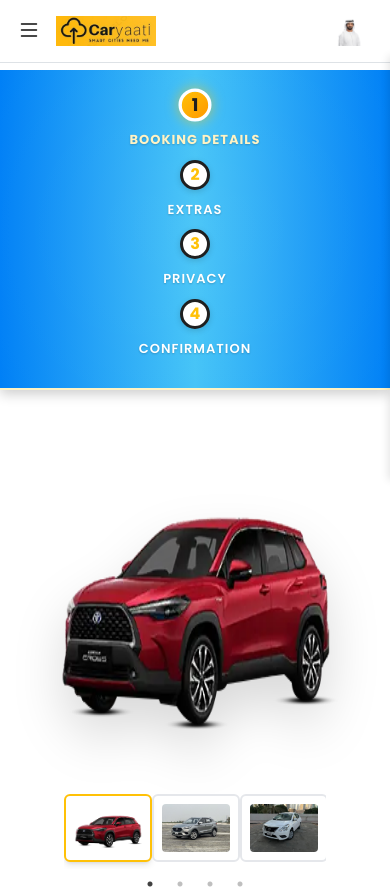
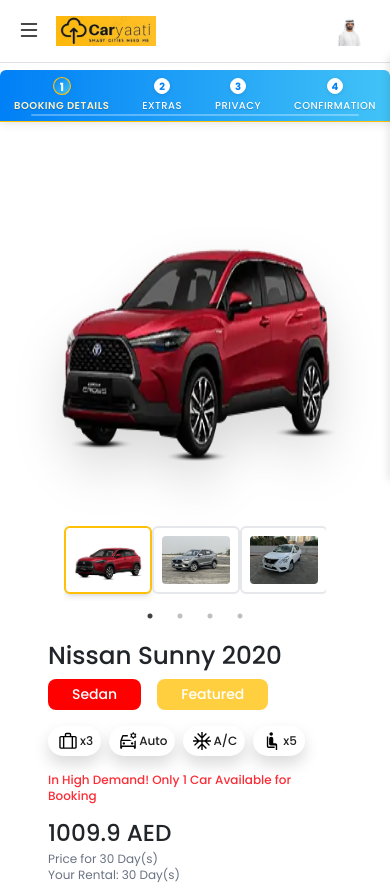
Before and after one commit to Softseektechnology/caryaati, a Next.js app: page /Booknow in a window 390 px wide. Shown: the top 889 px of the page. Built offline with nearby package versions, Linux system fonts and the light colour scheme.

Commit message:
Book now stepper bar change and car card gap fix

```diff
--- a/src/app/Booknow/Booknow.module.css
+++ b/src/app/Booknow/Booknow.module.css
@@ -39,28 +39,17 @@
   backface-visibility: hidden;
 }
 
-/* Stepper Styles */
+/* Stepper Styles (Desktop) */
 .stepper {
   display: flex;
   justify-content: space-between;
   padding: 20px;
-  background: linear-gradient(90deg, #0080F6, #42C3F7,#0080F6 );
-  border-bottom: 2px solid #fff3c4;
+  background: linear-gradient(90deg, #0080F6, #42C3F7);
+  border-bottom: 2px solid #ffc107;
   border-radius: 0;
   box-shadow: 0 4px 12px rgba(0, 0, 0, 0.2);
   position: relative;
   overflow: hidden;
-}
-
-.stepper::before {
-  content: '';
-  position: absolute;
-  top: 0;
-  left: 0;
-  width: 100%;
-  height: 100%;
-  background: radial-gradient(circle at 50% 50%, rgba(255, 255, 255, 0.2), transparent);
-  opacity: 0.3;
 }
 
 .stepperItem {
@@ -68,16 +57,13 @@
   flex-direction: column;
   align-items: center;
   cursor: pointer;
-  position: relative;
   flex: 1;
   text-align: center;
-  transition: transform 0.4s ease, opacity 0.4s ease;
-  z-index: 2;
+  transition: transform 0.3s ease;
 }
 
 .stepperItem:hover {
   transform: scale(1.05);
-  opacity: 0.9;
 }
 
 .stepperItem:not(:last-child)::after {
@@ -101,20 +87,20 @@
   display: flex;
   align-items: center;
   justify-content: center;
-  color: #ffc107;
+  color: #0080F6;
   font-weight: 700;
   font-size: 18px;
   z-index: 2;
   margin-bottom: 10px;
-  transition: all 0.4s ease;
+  transition: all 0.3s ease;
   box-shadow: 0 2px 6px rgba(0, 0, 0, 0.15);
 }
 
 .stepperItemActive .stepperCircle {
-  background: linear-gradient(135deg, #ffc107, #ff9800);
-  border-color: #ffffff;
-  color: #1f1f1f;
-  box-shadow: 0 0 12px rgba(255, 193, 7, 0.6);
+  background: linear-gradient(135deg, #0080F6, #42C3F7);
+  border-color: #ffc107;
+  color: #ffffff;
+  box-shadow: 0 0 10px rgba(0, 128, 246, 0.6);
   transform: scale(1.1);
 }
 
@@ -134,6 +120,165 @@
   font-weight: 700;
 }
 
+.progressBar {
+  position: absolute;
+  bottom: 10px;
+  left: 10%;
+  right: 10%;
+  height: 4px;
+  background: rgba(255, 255, 255, 0.2);
+  border-radius: 2px;
+  overflow: hidden;
+  z-index: 1;
+}
+
+.progressFill {
+  height: 100%;
+  background: linear-gradient(90deg, #0080F6, #42C3F7);
+  box-shadow: 0 0 8px rgba(0, 128, 246, 0.5);
+  transition: width 0.5s ease-in-out;
+  animation: gradientSlide 3s ease-in-out infinite;
+}
+
+/* Stepper Styles for Tablets and Mobiles */
+@media (max-width: 1024px) {
+  .stepper {
+    display: flex;
+    flex-direction: row;
+    justify-content: space-between;
+    padding: 10px 8px;
+    background: linear-gradient(90deg, #0080F6, #42C3F7);
+    border-bottom: 1px solid #ffc107;
+    border-radius: 8px 8px 0 0;
+    box-shadow: 0 2px 10px rgba(0, 0, 0, 0.1);
+    overflow: hidden;
+    position: relative; /* Not sticky, scrolls with content */
+  }
+
+  .stepperItem {
+    flex: 0 0 auto;
+    margin: 0 10px;
+    transition: transform 0.3s ease;
+  }
+
+  .stepperItem:hover {
+    transform: scale(1.05);
+  }
+
+  .stepperCircle {
+    width: 20px;
+    height: 20px;
+    font-size: 12px;
+    border: 2px solid #ffffff;
+    box-shadow: 0 1px 4px rgba(0, 0, 0, 0.1);
+    background: #ffffff;
+    color: #0080F6;
+    margin-bottom: 6px;
+  }
+
+  .stepperItemActive .stepperCircle {
+    background: linear-gradient(135deg, #0080F6, #42C3F7);
+    border-color: #ffc107;
+    color: #ffffff;
+    box-shadow: 0 0 8px rgba(0, 128, 246, 0.5);
+    transform: scale(1.1);
+    animation: pulseGlow 1.5s infinite ease-in-out;
+  }
+
+  .stepperItem:not(:last-child)::after {
+    display: none; /* Remove connectors to save space */
+  }
+
+  .stepperLabel {
+    font-size: 12px;
+    color: #ffffff;
+    font-weight: 500;
+    text-transform: uppercase;
+    letter-spacing: 0.5px;
+    text-shadow: 0 1px 1px rgba(0, 0, 0, 0.2);
+  }
+
+  .stepperItemActive .stepperLabel {
+    color: #fff3c4;
+    font-weight: 600;
+  }
+
+  .progressBar {
+    bottom: 6px;
+    left: 8%;
+    right: 8%;
+    height: 3px;
+    background: rgba(255, 255, 255, 0.3);
+  }
+
+  .progressFill {
+    animation: gradientSlide 3s ease-in-out infinite;
+  }
+}
+
+/* Mobile Adjustments */
+@media (max-width: 767px) {
+  .stepper {
+    padding: 8px 6px;
+    border-radius: 6px 6px 0 0;
+  }
+
+  .stepperItem {
+    margin: 0 8px;
+  }
+
+  .stepperCircle {
+    width: 16px;
+    height: 16px;
+    font-size: 10px;
+    border: 1.5px solid #ffffff;
+    margin-bottom: 4px;
+  }
+
+  .stepperItemActive .stepperCircle {
+    transform: scale(1.1);
+  }
+
+  .stepperLabel {
+    font-size: 10px;
+  }
+
+  .progressBar {
+    bottom: 5px;
+    left: 8%;
+    right: 8%;
+    height: 2.5px;
+  }
+}
+
+/* Animations */
+@keyframes pulseGlow {
+  0% {
+    box-shadow: 0 0 6px rgba(0, 128, 246, 0.4);
+    transform: scale(1.1);
+  }
+  50% {
+    box-shadow: 0 0 12px rgba(0, 128, 246, 0.7);
+    transform: scale(1.15);
+  }
+  100% {
+    box-shadow: 0 0 6px rgba(0, 128, 246, 0.4);
+    transform: scale(1.1);
+  }
+}
+
+@keyframes gradientSlide {
+  0% {
+    background-position: 0% 50%;
+  }
+  50% {
+    background-position: 100% 50%;
+  }
+  100% {
+    background-position: 0% 50%;
+  }
+}
+
 /* Modal Styles */
 .modalOverlay {
   position: fixed;
@@ -142,7 +287,6 @@
   right: 0;
   bottom: 0;
   background: rgba(0, 0, 0, 0.7);
-  backdrop-filter: blur(5px);
   display: flex;
   justify-content: center;
   align-items: center;
@@ -612,17 +756,8 @@
   background: transparent;
 }
 
-/* Responsive Design */
-@media (max-width: 768px) {
-  .stepper {
-    flex-direction: column;
-    align-items: center;
-  }
-
-  .stepperItem:not(:last-child)::after {
-    display: none;
-  }
-
+/* Responsive Design for Tablets and Mobiles */
+@media (max-width: 767px) {
   .carDetails {
     flex-direction: column;
     text-align: center;
@@ -682,31 +817,7 @@
 .stepActive {
   display: block;
 }
-.carImage{
+
+.carImage {
   min-height: 320px;
 }
-/* Responsive Stepper */
-@media (max-width: 768px) {
-  .stepper {
-    flex-direction: column;
-    align-items: center;
-  }
-
-  .stepperItem:not(:last-child)::after {
-    display: none;
-  }
-
-  .stepperItem {
-    margin-bottom: 10px;
-  }
-
-  .stepperCircle {
-    width: 30px;
-    height: 30px;
-    font-size: 16px;
-  }
-
-  .stepperLabel {
-    font-size: 13px;
-  }
-}
--- a/src/app/Booknow/Booknow.tsx
+++ b/src/app/Booknow/Booknow.tsx
@@ -28,11 +28,9 @@
     const startDateStr = localStorage.getItem('startDate');
     const endDateStr = localStorage.getItem('endDate');
 
-    // Convert strings to Date objects or use default dates if null
     const startDate = startDateStr ? new Date(startDateStr) : new Date('2025-08-12T22:00:00+05:00');
     const endDate = endDateStr ? new Date(endDateStr) : new Date('2025-08-13T22:00:00+05:00');
 
-    // Check if the parsed dates are valid
     const isValidStartDate = startDate instanceof Date && !isNaN(startDate.getTime());
     const isValidEndDate = endDate instanceof Date && !isNaN(endDate.getTime());
 
@@ -93,12 +91,12 @@
   };
 
   const handleImageClick = (src: string) => {
-    if (src === selectedCar) return; // prevent unnecessary animation
-    setIsFlipping(true); // start flip
+    if (src === selectedCar) return;
+    setIsFlipping(true);
     setTimeout(() => {
-      setSelectedCar(src); // update image
-      setIsFlipping(false); // end flip
-    }, 300); // duration must match the CSS animation time
+      setSelectedCar(src);
+      setIsFlipping(false);
+    }, 300);
   };
 
   const nextStep = () => {
@@ -166,6 +164,9 @@
         <div className="w-full max-sm:w-[100vw] bg-white overflow-hidden">
           {/* Stepper for Progress Steps */}
           <div className={styles.stepper}>
+            <div className={styles.progressBar}>
+              <div className={styles.progressFill} style={{ width: `${((currentStep - 1) / 3) * 100}%` }}></div>
+            </div>
             {[1, 2, 3, 4].map((step) => (
               <div
                 key={step}
@@ -180,7 +181,6 @@
                 </p>
               </div>
             ))}
-
           </div>
 
           {/* Main Content */}
@@ -233,7 +233,7 @@
                       <svg xmlns="http://www.w3.org/2000/svg" height="22px" viewBox="0 -960 960 960" width="22px" fill="#000000"><path d="M450-90v-179.85l-140 138L267.85-174 450-356.15V-450h-93.85L174-267.85 131.85-310l138-140H90v-60h179.85l-138-140L174-692.15 356.15-510H450v-93.85L267.85-786 310-828.15l140 138V-870h60v179.85l140-138L692.15-786 510-603.85V-510h93.85L786-692.15 828.15-650l-138 140H870v60H690.15l138 140L786-267.85 603.85-450H510v93.85L692.15-174 650-131.85l-140-138V-90h-60Z" /></svg> A/C
                     </span>
                     <span className="flex items-center cursor-pointer bg-[#ffffff] px-2 sm:px-3 py-1 rounded-full text-xs sm:text-sm text-[#1f1f1f] font-medium shadow hover:shadow-md hover:-translate-y-1 transition-all duration-200">
-                      <svg xmlns="http://www.w3.org/2000/svg" height="22px" viewBox="0 -960 960 960" width="22px" fill="#000000"><path d="M595-180H327.31Q297-180 276-201q-21-21-21-51.31V-680h60v427.69q0 4.62 3.85 8.46 3.84 3.85 8.46 3.85H595v60ZM445-710q-30.69 0-52.27-21.58-21.58-21.57-21.58-52.26 0-30.7 21.58-52.27 21.58-21.58 52.27-21.58 30.69 0 52.27 21.58 21.57 21.57 21.57 52.27 0 30.69-21.57 52.26Q475.69-710 445-710ZM645-90v-190H425q-29.15 0-49.58-20.42Q355-320.85 355-350v-225.38q0-38.16 25.92-64.08 25.93-25.92 64.08-25.92t64.08 25.92Q535-613.54 535-575.38V-380h100q29.15 0 49.58 20.42Q705-339.15 705-310v220h-60Z" /></svg> {`x5`}
+                      <svg xmlns="http://www.w3.org/2000/svg" height="22px" viewBox="0 -960 960 960" width="22px" fill="#000000"><path d="M595-180H327.31Q297-180 276-201q-21-21-21-51.31V-680h60v427.69q0 4.62 3.85 8.46 3.84 3.85 8.46 3.85H595v60ZM445-710q-30.69 0-52.27-21.58-21.58-21.57-21.58-52.26 0-30.7 21.58-52.27 21.58-21.58 52.27-21.58 30.69 0 52.27 21.58 21.57 21.57 21.57 52.27 0 30.69-21.57 52.26Q475.69-710 445-710Zm200 620v-190H425q-29.15 0-49.58-20.42Q355-320.85 355-350v-225.38q0-38.16 25.92-64.08 25.93-25.92 64.08-25.92t64.08 25.92Q535-613.54 535-575.38V-380h100q29.15 0 49.58 20.42Q705-339.15 705-310v220h-60Z" /></svg> {`x5`}
                     </span>
                   </div>
                   <p className="text-red-500 text-xs sm:text-sm font-medium mb-3">
@@ -254,7 +254,7 @@
                         fill="currentColor"
                         aria-label="Engine Icon"
                       >
-                        <path d="m699.08-135.85-252-253.23q-21.16 9.16-43.01 14.12-21.86 4.96-46.38 4.96-95.83 0-162.91-67.08-67.09-67.09-67.09-162.92 0-31 7.89-59.27 7.88-28.27 22.42-53.81l143.69 142.93L387.54-656 245.39-798.92q25.53-14.54 53.45-22.81t58.85-8.27q95.84 0 162.92 67.08 67.08 67.09 67.08 162.92 0 25.31-4.77 47.15-4.77 21.85-14.31 42.24l253.24 252q10.46 10.59 10.46 25.6 0 15.01-10.38 25.39l-72.63 72.63q-10.38 10.37-25.07 9.99-14.69-.39-25.15-10.85Zm25.54-59.99 36.61-36.62-266.38-266.39q16.84-20.77 24.84-47.27 8-26.5 8-53.88 0-66.54-47.54-117.77Q432.61-769 359.84-768l86.7 86.69q10.84 10.85 10.84 25.31 0 14.46-10.84 25.31L327-511.15q-10.85 10.84-25.31 10.84-14.46 0-25.31-10.84l-86.69-86.7q.15 77 51.77 122.43Q293.08-430 357.69-430q26.26 0 52.52-7.81 26.25-7.8 48.02-24.42l266.39 266.39ZM472-486.46Z" />
+                        <path d="m699.08-135.85-252-253.23q-21.16 9.16-43.01 14.12-21.86 4.96-46.38 4.96-95.83 0-162.91-67.08-67.09-67.09-67.09-162.92 0-31 7.89-59.27 7.88-28.27 22.42-53.81l143.69 142.93L387.54-656 245.39-798.92q25.53-14.54 53.45-22.81t58.85-8.27q95.84 0 162.92 67.08 67.08 67.09 67.08 162.92 0 25.31-4.77 47.15-4.77 21.85-14.31 42.24l253.24 252q10.46 10.59 10.46 25.6 0 15.01-10.38 25.39l-72.63 72.63q-10.38 10.37-25.07 9.99-14.69-.39-25.15-10.85Zm25.54-59.99 36.61-36.62-266.38-266.39q16.84-20.77 24.84-47.27 8-26.5 8-53.88 0-66.54-47.54-117.77Q432.61-769 359.84-768l86.7 86.69q10.84 10.85 10.84 25.31 0 14.46-10.84 25.31L327-511.15q-10.85 10.84-25.31 10.84-14.46 0-25.31-10.84l-86.69-86.7q.15 77 51.77 122.43Q293.08-430 357.69-430q26.26 0 52.52-7.81 26.25-7.80 48.02-24.42l266.39 266.39ZM472-486.46Z" />
                       </svg>
                       <p className="text-xs sm:text-sm text-gray-600 font-medium">Engine<br />1.5L</p>
                     </div>
@@ -295,7 +295,6 @@
                       <p className="text-xs sm:text-sm text-gray-600 font-medium">Deposit<br />1000 AED (Net)<br />By Card</p>
                     </div>
                   </div>
-
                 </div>
               </div>
 
```
Also changed, not shown: src/app/cars-for-rent/RentalDealCard/RentalDealCard.module.css (+7 -4 lines).
